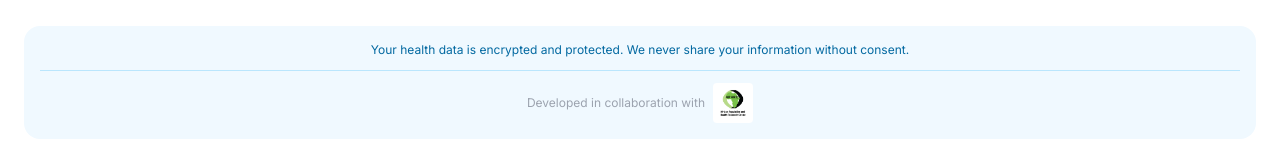
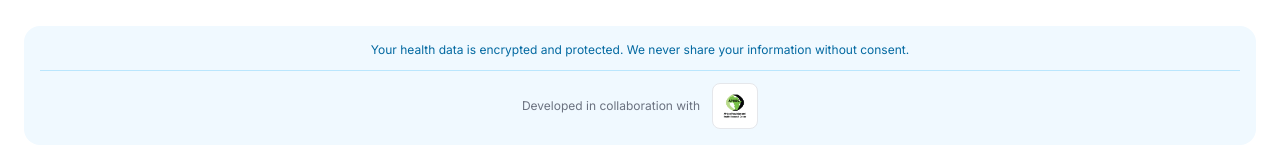
Before and after one commit to BrianGithinji/MAMA-LENS-AI, a React (Vite) app in the folder apps/web/: page /login in a window 1280 px wide. Shown: the part 802-952 px from the top of the page. Built offline with nearby package versions, Linux system fonts and the light colour scheme; no server answers.

Commit message:
fix: wrap APHRC logo in white bordered card to ensure visibility

```diff
--- a/apps/web/src/pages/auth/LoginPage.tsx
+++ b/apps/web/src/pages/auth/LoginPage.tsx
@@ -21,7 +21,6 @@ export default function LoginPage() {
 
   const { register, handleSubmit, formState: { errors } } = useForm<LoginForm>();
 
-  // ── Helper: store tokens and navigate ──────────────────────────────────────
   const handleAuthSuccess = (data: any) => {
     login(
       { access_token: data.access_token, refresh_token: data.refresh_token },
@@ -36,12 +35,11 @@ export default function LoginPage() {
     );
   };
 
-  // ── Phone / email login ────────────────────────────────────────────────────
   const loginMutation = useMutation({
     mutationFn: (data: LoginForm) => authAPI.login(data),
     onSuccess: (response) => {
       handleAuthSuccess(response.data);
-      toast.success("Welcome back! 💚");
+      toast.success("Welcome back!");
       navigate("/dashboard");
     },
     onError: (error: any) => {
@@ -53,12 +51,11 @@ export default function LoginPage() {
     },
   });
 
-  // ── Google login ───────────────────────────────────────────────────────────
   const googleMutation = useMutation({
     mutationFn: (credential: string) => authAPI.googleLogin(credential),
     onSuccess: (response) => {
       handleAuthSuccess(response.data);
-      toast.success("Welcome! 💚");
+      toast.success("Welcome!");
       navigate("/dashboard");
     },
     onError: () => toast.error("Google sign-in failed. Please try again."),
@@ -69,7 +66,6 @@ export default function LoginPage() {
       <h2 className="text-2xl font-bold text-gray-900">Welcome back</h2>
       <p className="text-gray-500 text-sm mt-1">Sign in to your MAMA-LENS account</p>
 
-      {/* ── Google Sign-In ── */}
       <div className="mt-6 flex flex-col items-center gap-3">
         <GoogleLogin
           onSuccess={(credentialResponse) => {
@@ -89,14 +85,12 @@ export default function LoginPage() {
         )}
       </div>
 
-      {/* ── Divider ── */}
       <div className="flex items-center gap-3 my-5">
         <div className="flex-1 h-px bg-gray-200" />
         <span className="text-gray-400 text-xs font-medium">or sign in with phone</span>
         <div className="flex-1 h-px bg-gray-200" />
       </div>
 
-      {/* ── Phone / email form ── */}
       <form onSubmit={handleSubmit((data) => loginMutation.mutate(data))} className="space-y-4">
         <div>
           <label className="block text-gray-700 text-sm font-medium mb-1.5">
@@ -164,9 +158,15 @@ export default function LoginPage() {
         <p className="text-calm-700 text-xs text-center">
           Your health data is encrypted and protected. We never share your information without consent.
         </p>
-        <div className="flex items-center justify-center gap-2 mt-3 pt-3 border-t border-calm-200">
-          <span className="text-gray-400 text-xs whitespace-nowrap">Developed in collaboration with</span>
-          <img src={aphrcLogo} alt="APHRC" className="h-10 w-auto object-contain rounded" style={{ background: 'white', padding: '2px' }} />
+        <div className="flex items-center justify-center gap-3 mt-3 pt-3 border-t border-calm-200">
+          <span className="text-gray-500 text-xs whitespace-nowrap">Developed in collaboration with</span>
+          <div className="bg-white border border-gray-200 rounded-lg p-1.5 flex items-center justify-center">
+            <img
+              src={aphrcLogo}
+              alt="APHRC — African Population and Health Research Center"
+              className="h-8 w-auto object-contain block"
+            />
+          </div>
         </div>
       </div>
     </div>
```
